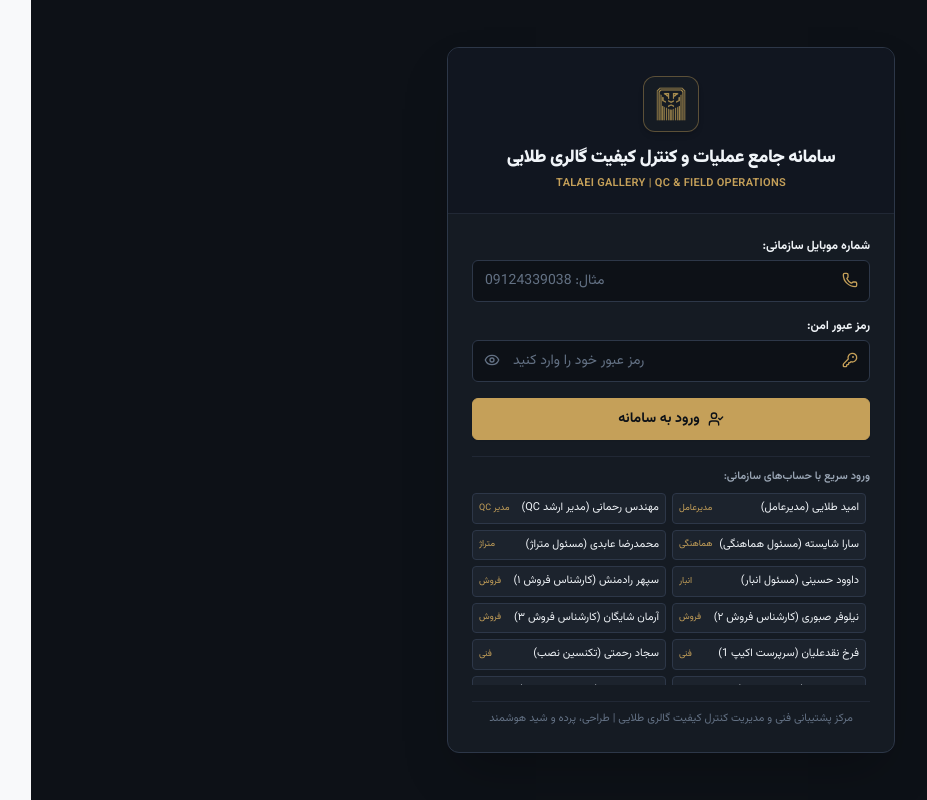
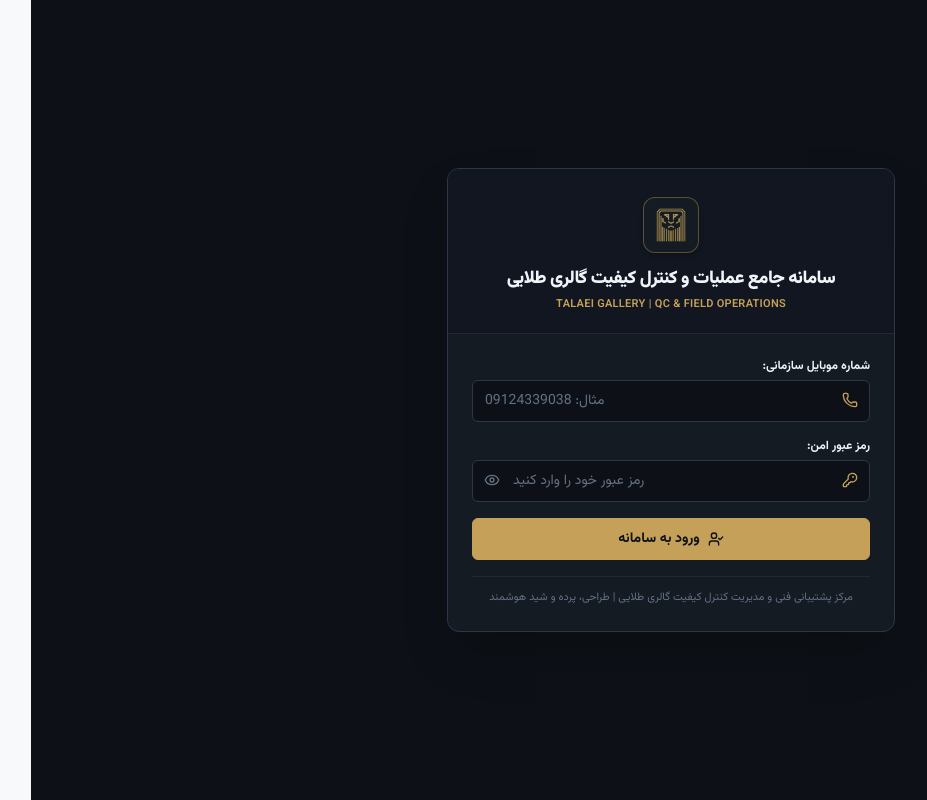
Before and after one commit to aminrahmani95-source/talaie, a React (Vite) app: page / in a window 1280 px wide. Shown: the whole page, without its empty margins (0-927 px from the left). Built offline with nearby package versions, Linux system fonts and the light colour scheme; no server answers.

Commit message:
refactor(auth): remove quick test user switcher from login modal

```diff
--- a/src/components/LoginModal.tsx
+++ b/src/components/LoginModal.tsx
@@ -206,46 +206,7 @@ export const LoginModal: React.FC<Props> = ({
             </button>
           </form>
 
-          {/* Quick Demo / Test User Switcher */}
-          {users.length > 0 && (
-            <div className="pt-3 border-t border-[#212835] space-y-2">
-              <div className="flex items-center justify-between text-[11px] text-[#9BA7B6] font-semibold">
-                <span>ورود سریع با حساب‌های سازمانی:</span>
-              </div>
-              <div className="grid grid-cols-2 gap-1.5 max-h-48 overflow-y-auto pr-1">
-                {users.map((u) => (
-                  <button
-                    key={u.id}
-                    type="button"
-                    onClick={() => {
-                      onSelectUser(u);
-                      if (onClose) onClose();
-                    }}
-                    className="p-1.5 rounded bg-[#1C232D] hover:bg-[#27313F] border border-[#2D3748] hover:border-[#C5A059]/60 text-right text-[11px] transition text-[#F0F4F8] flex items-center justify-between cursor-pointer"
-                  >
-                    <span className="truncate">{u.name}</span>
-                    <span className="text-[9px] text-[#C5A059] shrink-0 font-mono mr-1">
-                      {u.role === 'CEO'
-                        ? 'مدیرعامل'
-                        : u.role === 'QC_MANAGER'
-                        ? 'مدیر QC'
-                        : u.role === 'SALES_REP'
-                        ? 'فروش'
-                        : u.role === 'SCHEDULING_COORDINATOR'
-                        ? 'هماهنگی'
-                        : u.role === 'WAREHOUSE'
-                        ? 'انبار'
-                        : u.role === 'MEASUREMENT_LEAD'
-                        ? 'متراژ'
-                        : 'فنی'}
-                    </span>
-                  </button>
-                ))}
-              </div>
-            </div>
-          )}
-
-          <div className="pt-2 border-t border-[#212835] text-center">
+          <div className="pt-3 border-t border-[#212835] text-center">
             <p className="text-[11px] text-[#637184] leading-relaxed">
               مرکز پشتیبانی فنی و مدیریت کنترل کیفیت گالری طلایی | طراحی، پرده و شید هوشمند
             </p>
```
